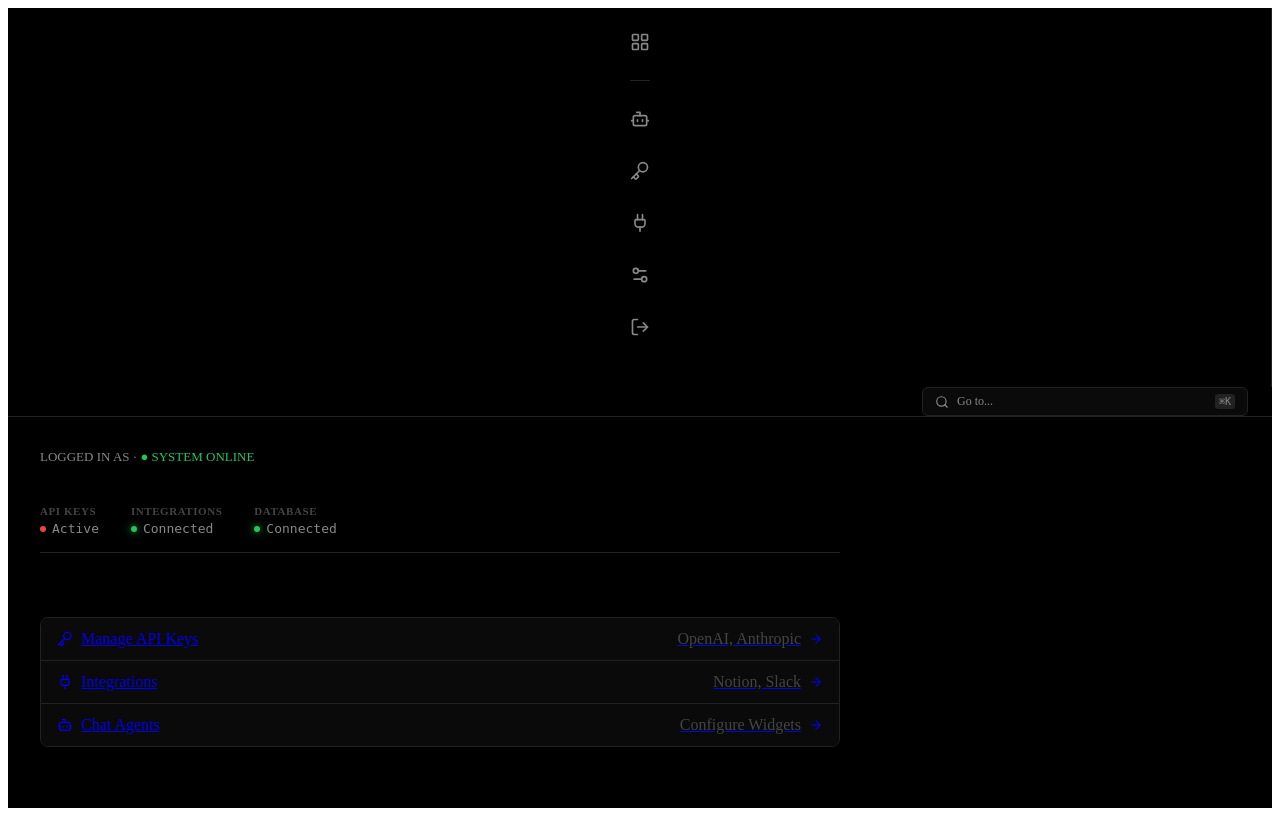
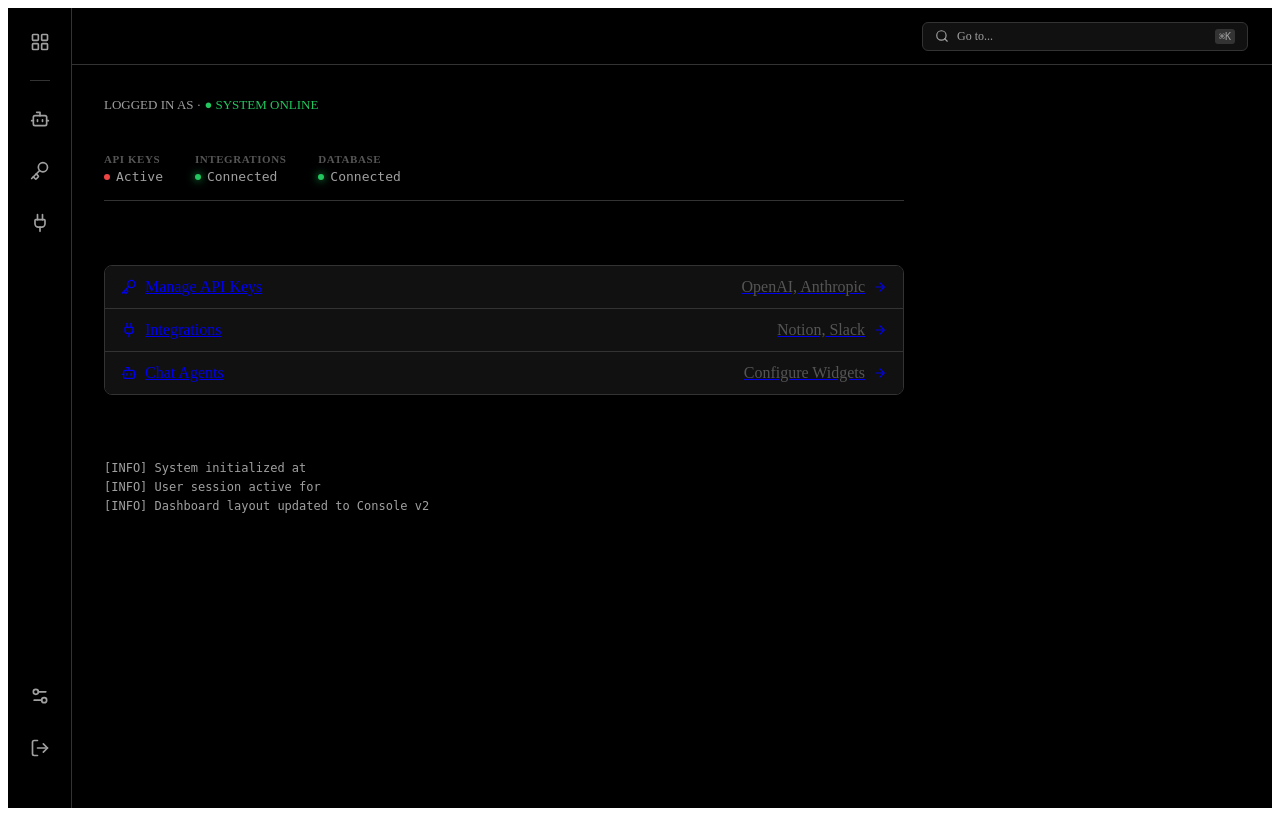
Before and after one commit to vallit-tv/Syntra, a Flask app: template templates/console/home.html in a window 1280 px wide. Run offline with Flask 3, Linux system fonts and the light colour scheme; the template is opened without the code that fills it, so the values that code supplies are empty.

Commit message:
fix: Define missing layout variables in console.css and improve theme contrast

```diff
--- a/static/css/console.css
+++ b/static/css/console.css
@@ -6,15 +6,15 @@
 :root {
     /* Colors - Strict Monochrome */
     --console-bg: #000000;
-    --console-bg-panel: #0a0a0a;
-    --console-bg-active: #141414;
+    --console-bg-panel: #111111;
+    --console-bg-active: #1a1a1a;
 
     --console-text-primary: #ffffff;
-    --console-text-secondary: #888888;
-    --console-text-tertiary: #444444;
+    --console-text-secondary: #a0a0a0;
+    --console-text-tertiary: #555555;
 
-    --console-border: #222222;
-    --console-border-active: #444444;
+    --console-border: #333333;
+    --console-border-active: #555555;
 
     /* Accents - Only for critical status */
     --console-success: #22c55e;
@@ -27,6 +27,10 @@
     --space-md: 16px;
     --space-lg: 24px;
     --space-xl: 32px;
+
+    /* Layout Dimensions */
+    --rail-width: 64px;
+    --header-height: 56px;
 
     /* Animations */
     @keyframes fadeIn {
```
